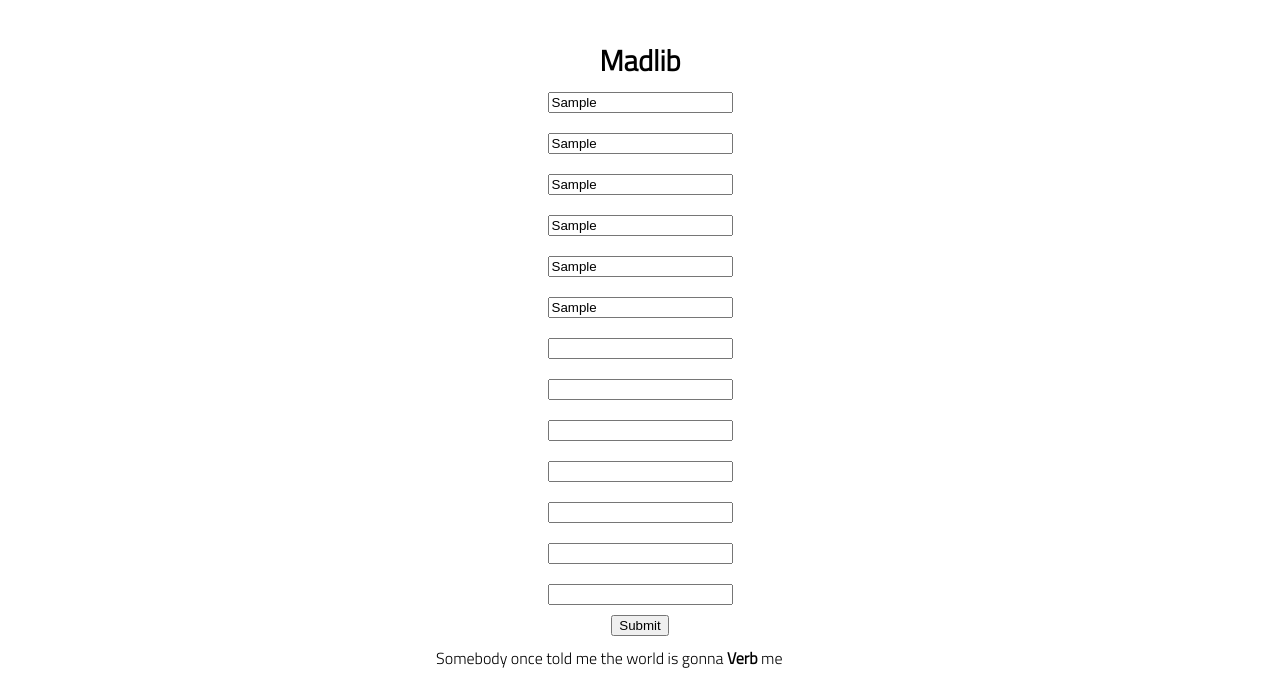
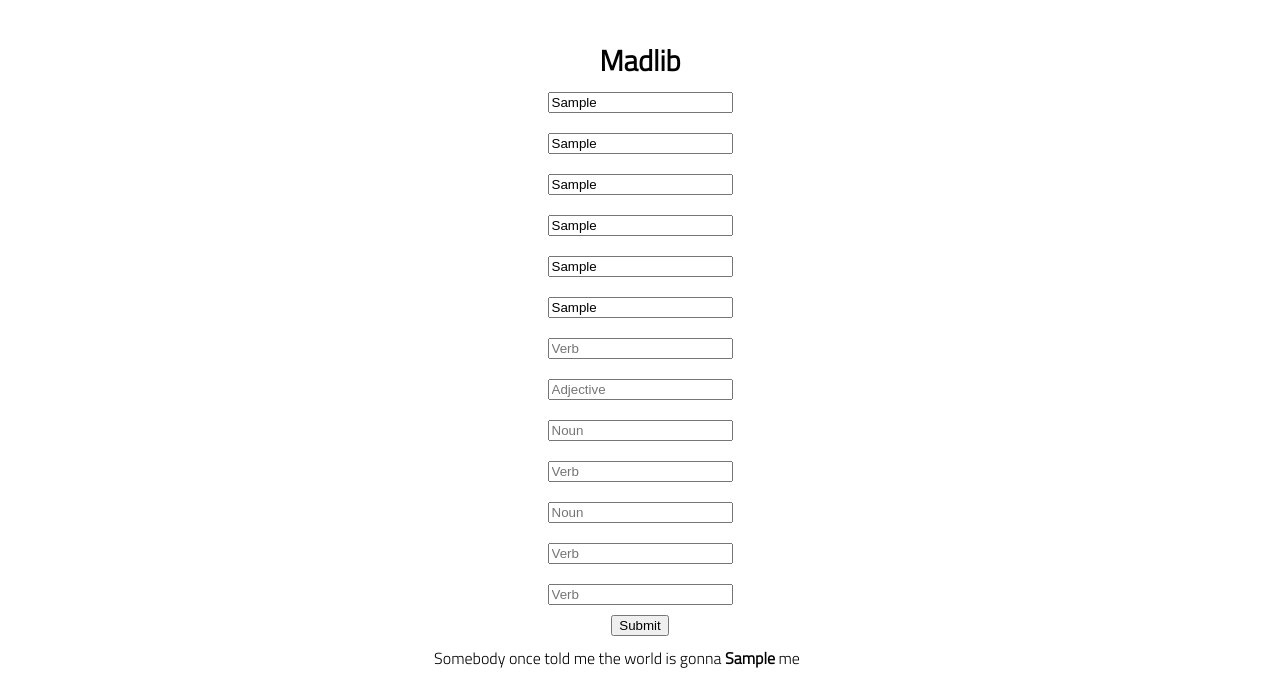
Before and after one commit to chase-abbott/madlibs, a plain HTML site: page index.html in a window 1280 px wide. Both pictures are taken after typing "Sample", "Sample", "Sample", "Sample", "Sample", "Sample" into the empty fields and a click on the button "Submit". Shown: the part 102-779 px from the top of the page. Drawn offline with Linux system fonts and the light colour scheme.

Commit message:
added button functionality and init behavior

```diff
--- a/app.js
+++ b/app.js
@@ -1,5 +1,17 @@
 // import functions and grab DOM elements
+import {spansArray, inputsArray, clickButton} from "./handlers.js";
+
+const btnSubmit = document.getElementById("button-submit");
 
 // initialize state
 
+const init = () => {
+    for (let i = 0; i < spansArray.length; i++) {
+        inputsArray[i].placeholder = spansArray[i].textContent;
+    }
+}
+
 // set event listeners to update state and DOM
+btnSubmit.addEventListener("click", clickButton);
+
+document.onload = init();
--- /dev/null
+++ b/handlers.js
@@ -0,0 +1,8 @@
+export const spansArray = document.getElementById("story").getElementsByTagName("span");
+export const inputsArray = document.getElementById("inputs").getElementsByTagName("input");
+
+export const clickButton = () => {
+    for (let i = 0; i < spansArray.length; i++) {
+        spansArray[i].textContent = inputsArray[i].value;
+    }
+}
--- a/index.html
+++ b/index.html
@@ -24,25 +24,25 @@
                 Madlib
             </h2>
 
-            <div class="inputs">
-                <input type="text" id="input-1">
-                <input type="text" id="input-2">
-                <input type="text" id="input-3">
-                <input type="text" id="input-4">
-                <input type="text" id="input-5">
-                <input type="text" id="input-6">
-                <input type="text" id="input-7">
-                <input type="text" id="input-8">
-                <input type="text" id="input-9">
-                <input type="text" id="input-10">
-                <input type="text" id="input-11">
-                <input type="text" id="input-12">
-                <input type="text" id="input-13"    >
+            <div class="inputs" id="inputs">
+                <input type="text">
+                <input type="text">
+                <input type="text">
+                <input type="text">
+                <input type="text">
+                <input type="text">
+                <input type="text">
+                <input type="text">
+                <input type="text">
+                <input type="text">
+                <input type="text">
+                <input type="text">
+                <input type="text">
             </div>
 
-            <button>Submit</button>
+            <button id="button-submit">Submit</button>
 
-            <div class="story">
+            <div class="story" id="story">
                 <p>Somebody once told me the world is gonna <span>Verb</span> me</p>
                 <p>I ain't the sharpest <span>Noun</span> in the shed</p>
                 <p>She was looking kind of dumb with her <span>Noun</span> and her thumb</p>
```
